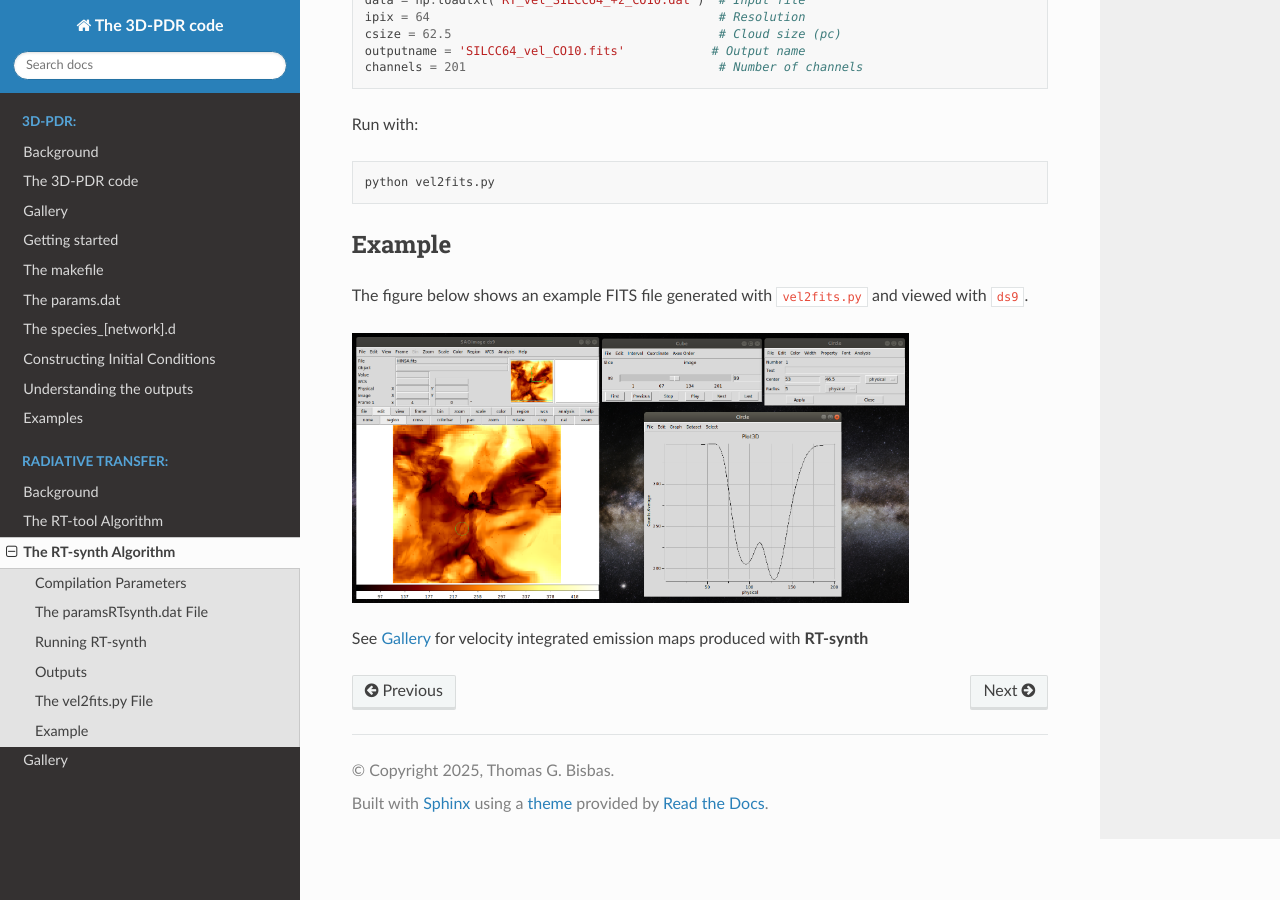
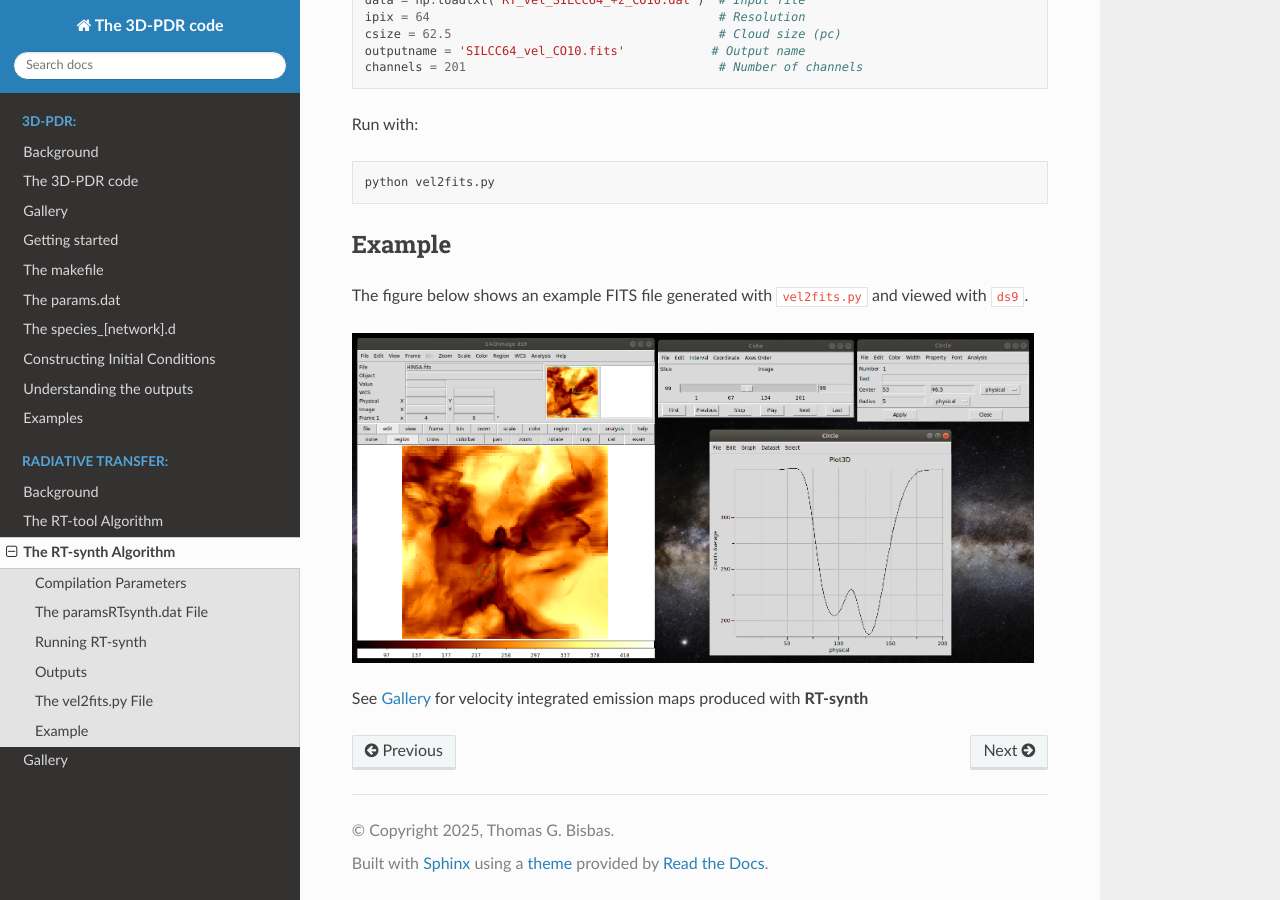
Before and after one commit to itamos-ism/3D-PDR-pblc, a Sphinx documentation site: the page built from docs/source/RT-synth.rst, in a window 1280 px wide and 900 px high, scrolled down 1524 px. Built offline with Sphinx 7.4.7 and the Read the Docs theme 3.1.0, drawn with Linux system fonts in a browser that asks for light colours.

Commit message:
Update RT-synth.rst

```diff
--- a/docs/source/RT-synth.rst
+++ b/docs/source/RT-synth.rst
@@ -85,6 +85,6 @@ Example
 The figure below shows an example FITS file generated with ``vel2fits.py`` and viewed with ``ds9``.
 
 .. figure:: images/ds9example.png
-   :width: 80%
+   :width: 98%
 
 See :ref:`RTgallery` for velocity integrated emission maps produced with **RT-synth**
```
